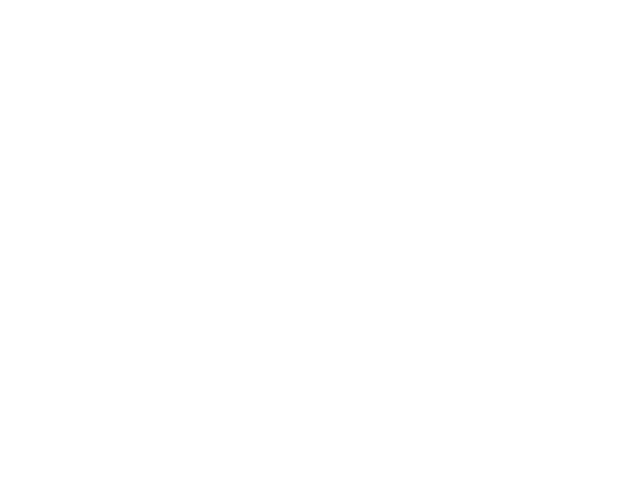
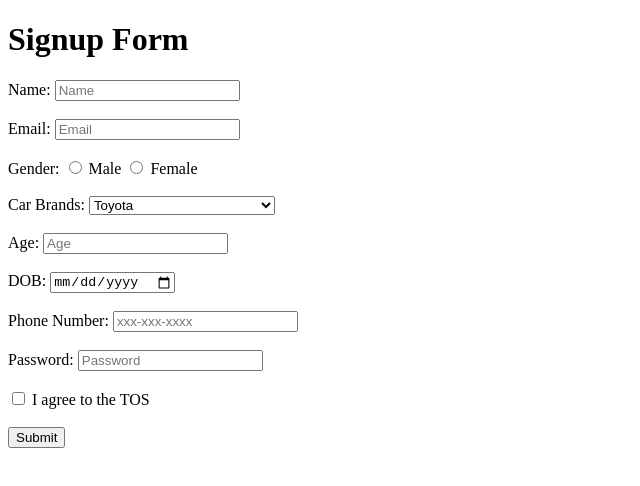
Before and after one commit to acciojob/signup-form-car-KranthikillerOp, a website: page main.html in a window 1280 px wide. Shown: the whole page, without its empty margins (0-640 px from the left). Drawn offline with Linux system fonts and the light colour scheme.

Commit message:
created a submission

```diff
--- a/main.html
+++ b/main.html
@@ -1,16 +1,51 @@
 <!DOCTYPE html>
+<html lang="en">
+<head>
+    <meta charset="UTF-8">
+    <meta name="viewport" content="width=device-width, initial-scale=1.0">
+    <title>Signup Form</title>
+</head>
+<body>
+    <h1>Signup Form</h1>
+    <form action="#" method="post">
+        <label for="name">Name:</label>
+        <input type="text" id="name" name="name" placeholder="Name" required><br><br>
 
-<html>
+        <label for="email">Email:</label>
+        <input type="email" id="email" name="email" placeholder="Email" required><br><br>
 
-<head>
-	<link rel="stylesheet" href="styles.css">
-</head>
+        <label>Gender:</label>
+        <input type="radio" id="gender_m" name="gender" value="Male" required>
+        <label for="gender_m">Male</label>
+        <input type="radio" id="gender_f" name="gender" value="Female" required>
+        <label for="gender_f">Female</label><br><br>
 
-<body>
-	<!-- the entire body must be written by student -->
-    <script type="text/javascript" src="./script.js">
-</script>
+        <label for="cars">Car Brands:</label>
+        <select id="cars" name="cars" required>
+            <option value="" disabled>--Please choose an option--</option>
+            <option value="Toyota">Toyota</option>
+            <option value="Honda">Honda</option>
+            <option value="Ford">Ford</option>
+            <option value="Chevrolet">Chevrolet</option>
+            <!-- Add more options as needed -->
+        </select><br><br>
 
+        <label for="age">Age:</label>
+        <input type="number" id="age" name="age" placeholder="Age" required><br><br>
+
+        <label for="dob">DOB:</label>
+        <input type="date" id="dob" name="dob" required><br><br>
+
+        <label for="tel">Phone Number:</label>
+        <input type="tel" id="tel" name="tel" pattern="[0-9]{3}-[0-9]{3}-[0-9]{4}" placeholder="xxx-xxx-xxxx"><br><br>
+
+        <label for="password">Password:</label>
+        <input type="password" id="password" name="password" placeholder="Password" required><br><br>
+
+        <input type="checkbox" id="tos" name="tos" required>
+        <label for="tos">I agree to the TOS</label><br><br>
+
+        <input type="submit" value="Submit">
+    </form>
 </body>
-
 </html>
```
